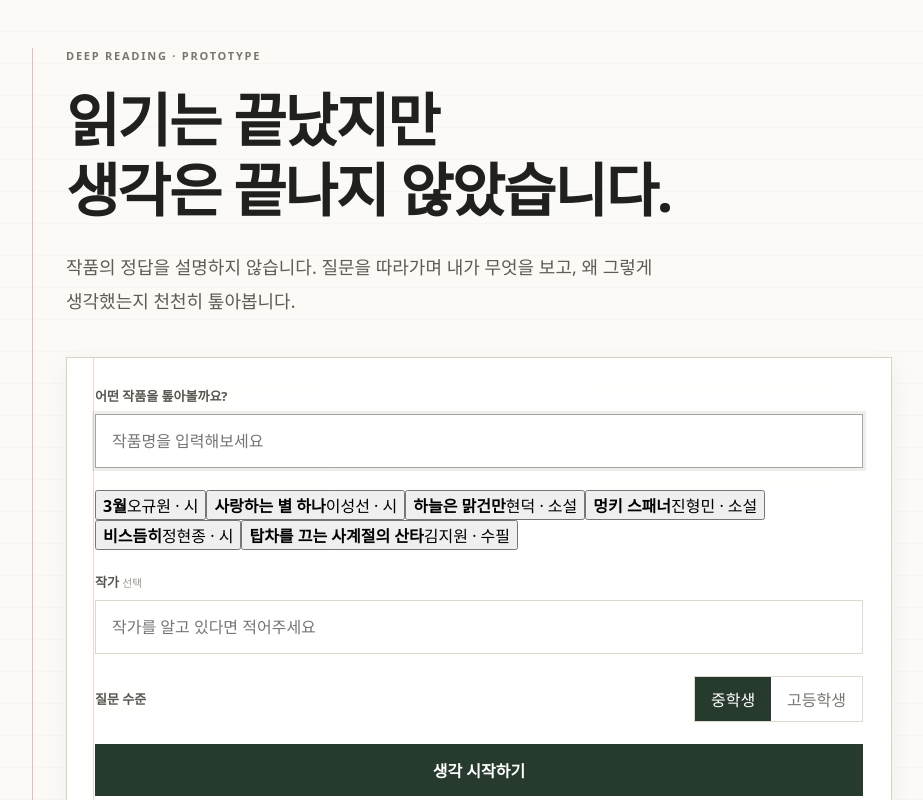
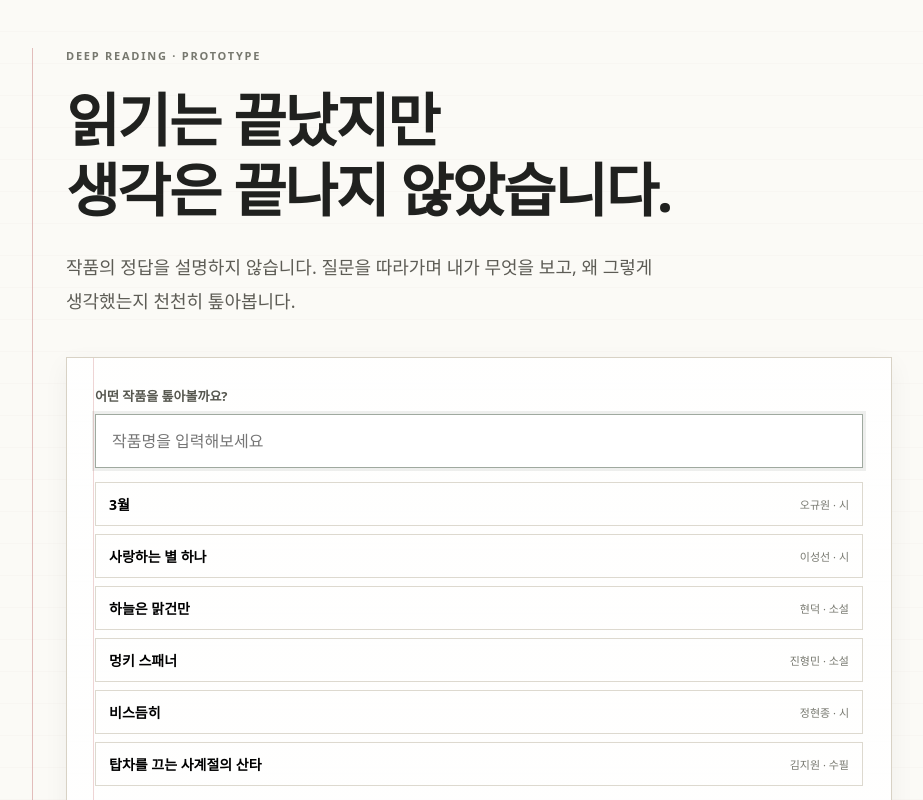
Before and after one commit to barn-burning/deep-reading, a Next.js app: page / in a window 1280 px wide. Shown: the top 800 px of the page, without its empty margins (178-1101 px from the left). Built offline with nearby package versions, Linux system fonts and the light colour scheme.

Commit message:
style: add work catalog and inquiry-axis UI

```diff
--- a/app/globals.css
+++ b/app/globals.css
@@ -397,3 +397,92 @@ input:focus, textarea:focus { border-color: #9fa99f; box-shadow: 0 0 0 3px rgba(
     left: 2px;
   }
 }
+
+
+.work-suggestions {
+  display: grid;
+  gap: 8px;
+  margin-top: -8px;
+}
+.work-suggestions button {
+  text-align: left;
+  border: 1px solid var(--line);
+  background: rgba(255,255,255,.72);
+  padding: 11px 13px;
+  display: flex;
+  align-items: center;
+  justify-content: space-between;
+  gap: 12px;
+}
+.work-suggestions button strong {
+  font-size: 14px;
+}
+.work-suggestions button span {
+  font-family: ui-sans-serif, system-ui, sans-serif;
+  font-size: 11px;
+  color: var(--muted);
+}
+.work-suggestions button:hover,
+.work-suggestions button.selected {
+  border-color: #9eaa9f;
+  background: #f5f7f2;
+}
+
+.known-work {
+  border: 1px solid #ccd4ca;
+  background: #f2f5ef;
+  padding: 14px 15px;
+  display: grid;
+  gap: 10px;
+}
+.known-work > div:first-child {
+  display: grid;
+  gap: 4px;
+}
+.known-label,
+.known-session {
+  font-family: ui-sans-serif, system-ui, sans-serif;
+  font-size: 10px;
+  letter-spacing: .08em;
+  color: #6d786f;
+}
+.axis-preview,
+.session-axes > div {
+  display: flex;
+  gap: 6px;
+  flex-wrap: wrap;
+}
+.axis-preview span,
+.session-axes b {
+  font-family: ui-sans-serif, system-ui, sans-serif;
+  font-size: 10px;
+  font-weight: 700;
+  color: #4f5f53;
+  border: 1px solid #c7d1c5;
+  background: rgba(255,255,255,.7);
+  padding: 5px 7px;
+}
+.known-session {
+  margin-top: 3px;
+}
+.session-axes {
+  border: 1px solid #d3d0c6;
+  background: rgba(251,250,246,.55);
+  padding: 14px;
+  margin-bottom: 24px;
+}
+.session-axes > span {
+  display: block;
+  font-family: ui-sans-serif, system-ui, sans-serif;
+  font-size: 10px;
+  font-weight: 800;
+  letter-spacing: .08em;
+  color: #76766e;
+  margin-bottom: 8px;
+}
+.session-axes p {
+  margin: 9px 0 0;
+  font-size: 11px;
+  color: #8a8a82;
+  line-height: 1.6;
+}
```
